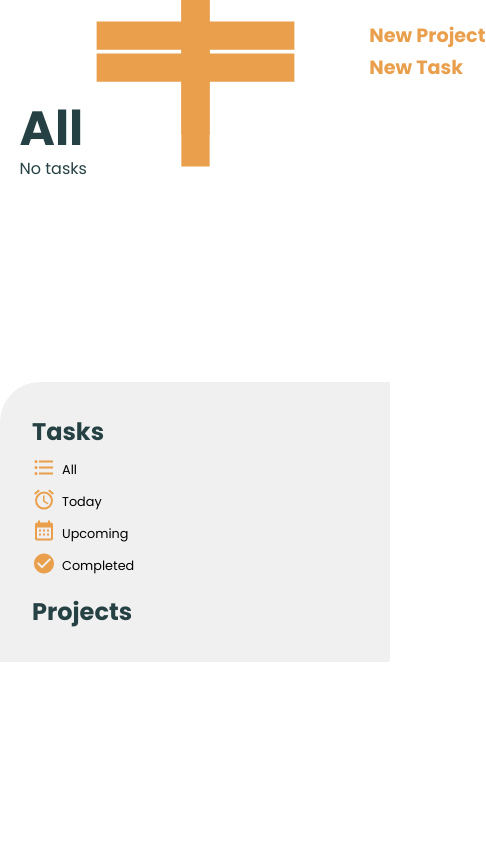
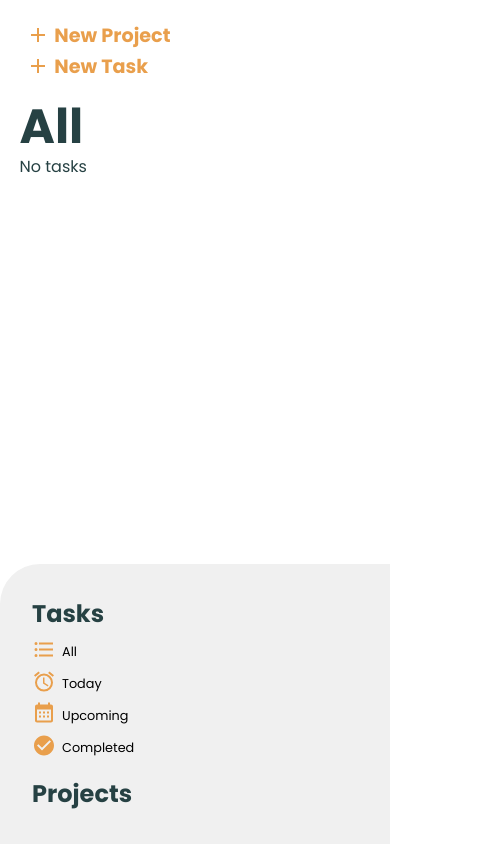
Before and after one commit to MooseCowBear/odin-todo, a website built with webpack: page dist/index.html in a window 390 px wide. Shown: the whole page, 486 px wide, since content can reach past the window. Built offline with Linux system fonts and the light colour scheme.

Commit message:
fix mobile layout, update readme

```diff
--- a/src/style.css
+++ b/src/style.css
@@ -394,6 +394,7 @@ select:focus + .focus {
 @media only screen and (max-width: 550px) {
   body {
     grid-template-columns: 1fr;
+    grid-template-rows: 1fr auto;
   }
 
   main {
```
Also changed, not shown: README.md, dist/main.js, screenshots/todo_all.png (added).
